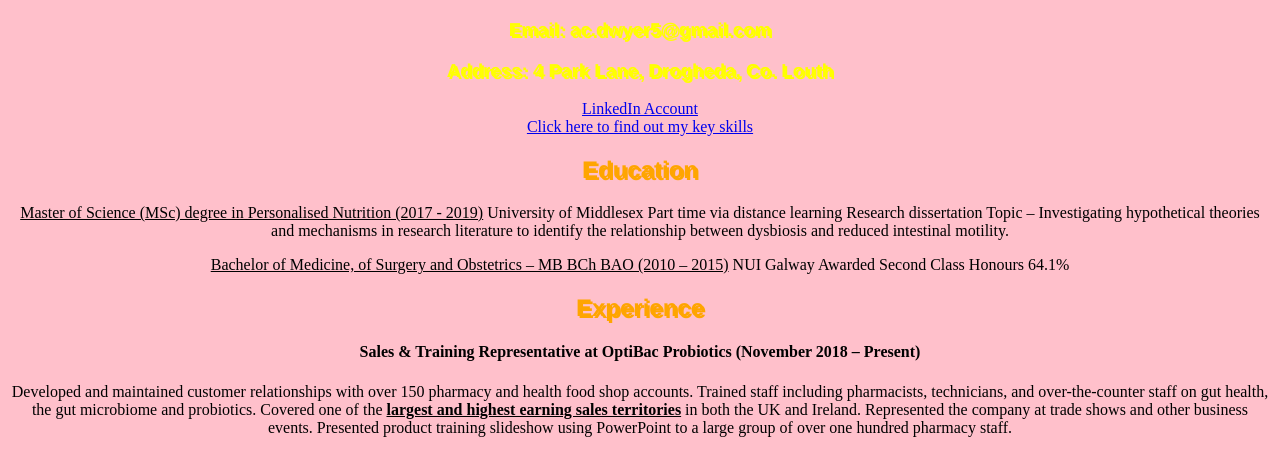
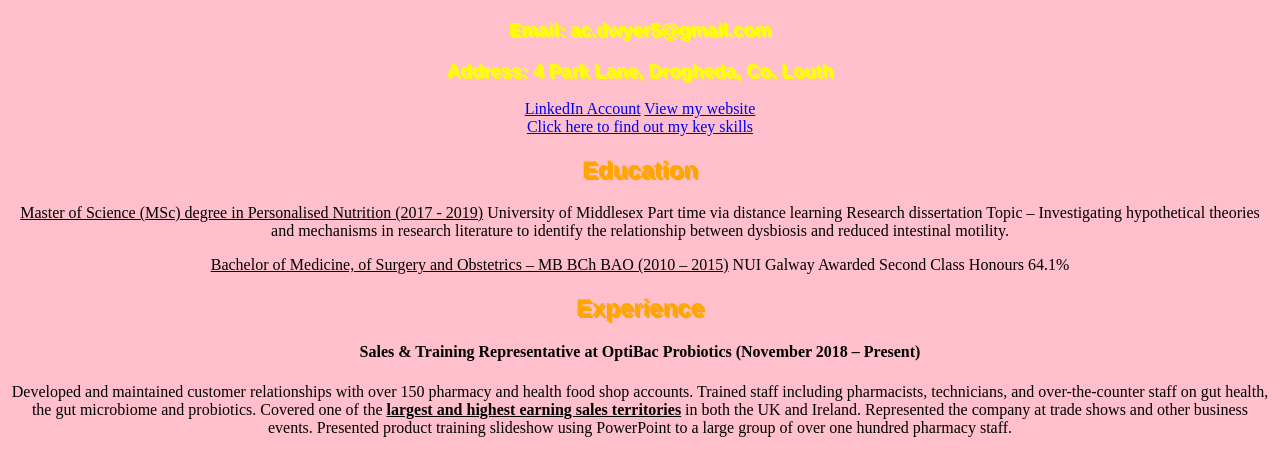
Before and after one commit to AislingDwyer/AislingDwyer.github.io, a plain HTML site: page index.html in a window 1280 px wide. Shown: the part 61-536 px from the top of the page. Drawn offline with Linux system fonts and the light colour scheme.

```diff
--- a/index.html
+++ b/index.html
@@ -11,6 +11,7 @@
 			<h3>Email: ac.dwyer5@gmail.com</h3>
 			<h3>Address: 4 Park Lane, Drogheda, Co. Louth</h3>
 			<a href="https://www.linkedin.com/in/dr-aisling-dwyer-29b52013b/">LinkedIn Account</a>
+			<a href="https://AislingDwyer.github.io">View my website</a>
 			<br>
 			<a href="#importantinfo">Click here to find out my key skills</a>
 			<h2>Education</h2>
```
